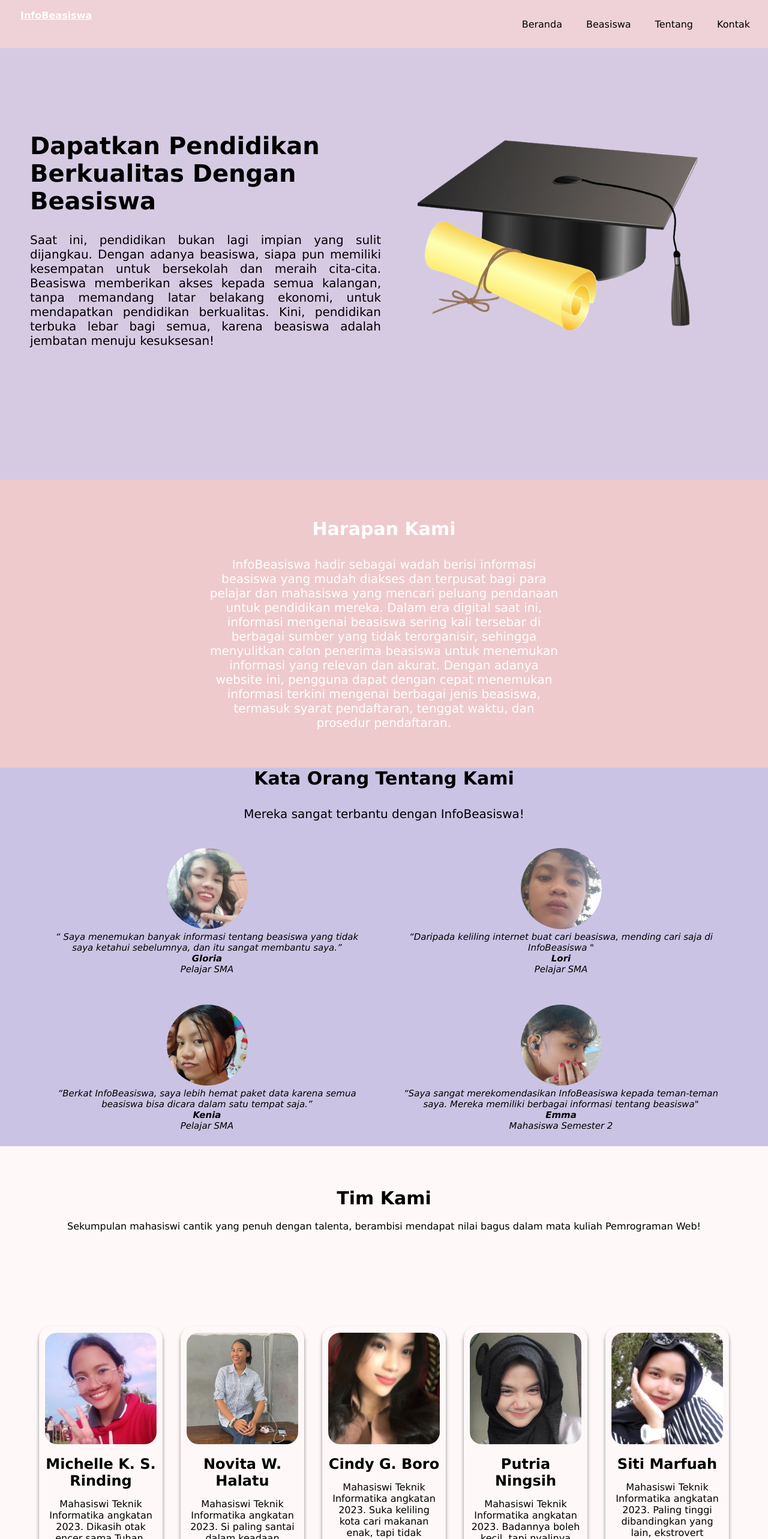
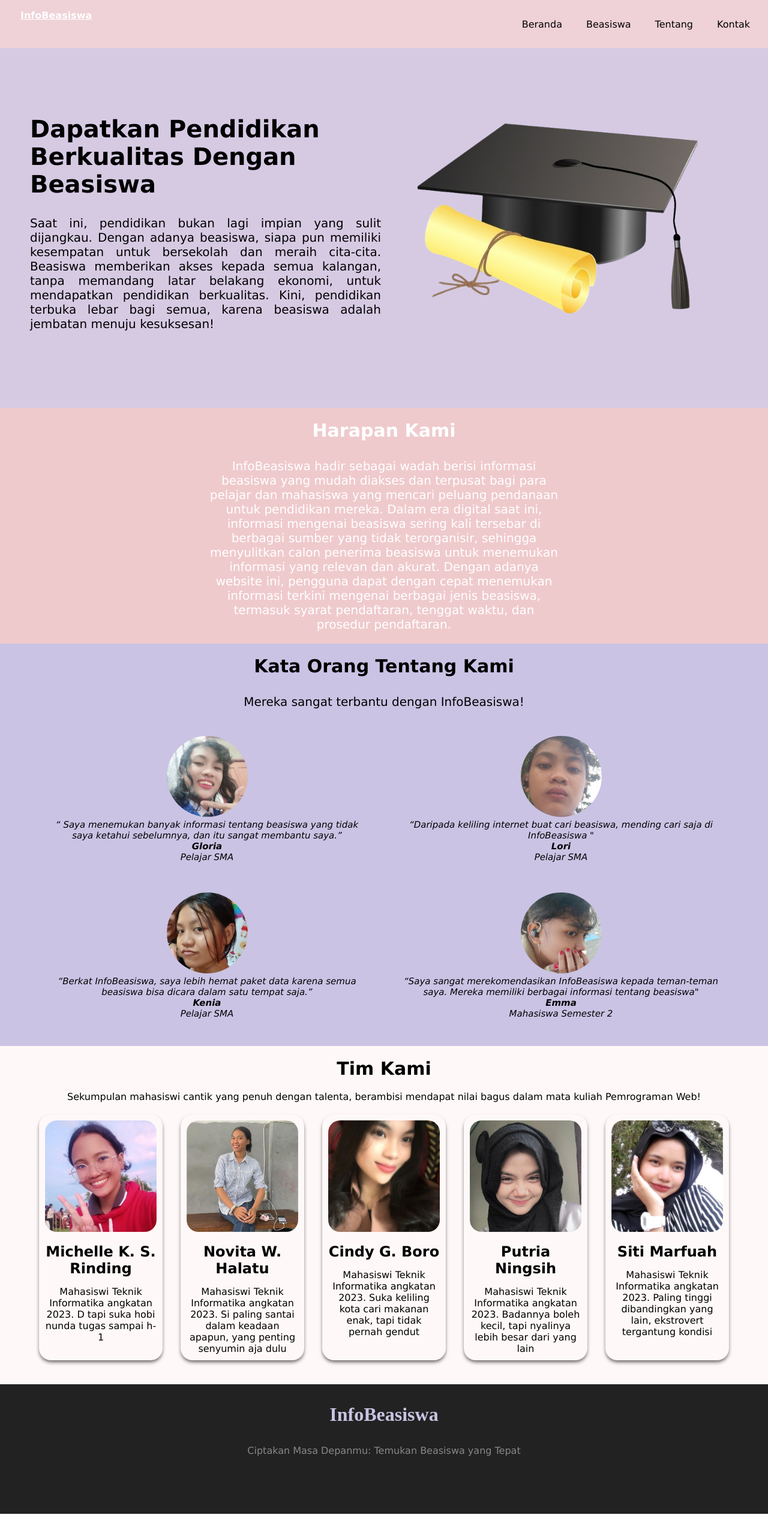
Before and after one commit to MissHyoko/uas-web, a React (Vite) app in the folder frontend/: page / in a window 1280 px wide. Shown: the top 2566 px of the page at 60% size. After the commit the page ends 2524 px from the top, so only its background shows below. Built offline with nearby package versions, Linux system fonts and the light colour scheme.

Commit message:
mod home css

```diff
--- a/frontend/Home/Home.css
+++ b/frontend/Home/Home.css
@@ -1,10 +1,11 @@
+
 header{
     position: fixed;
     top: 0;
     left: 0;
     width: 100%;
     height: 10%;
-    padding: 20px 10px;
+    padding: 10px 10px;
     background: #efd1d8;
     display: flex;
     justify-content: space-between;
@@ -36,8 +37,8 @@ header{
     background: #d6cae3;
     position: relative;
     width: 100%;
-    height: 100vh;
-    padding: 100px 50px;
+    height: 100%;
+    padding: 15% 50px 10% 50px;
     display: flex;
     justify-content: space-between;
     align-items: center;
@@ -71,8 +72,8 @@ header{
     background: #efcacc;
     position: relative;
     width: 100%;
-    height: 60vh;
-    padding: 0 50px;
+    height: 60%;
+    padding: 20px 50px;
     display: flex;
     justify-content: center;
     align-items: center;
@@ -101,7 +102,7 @@ header{
     position: relative;
     width: 100%;
     height: 80%;
-    padding: 0 50px;
+    padding: 20px 50px;
     display: grid;
     justify-content: center;
     align-items: center;
@@ -131,7 +132,7 @@ header{
 }
 
 .col {
-    flex: 1 1 45%;
+    flex: 1 1 40%;
     margin: 10px;
 }
 
@@ -146,7 +147,7 @@ header{
     align-items: center;
     display: block;
     margin-left: auto;
-     margin-right: auto;
+    margin-right: auto;
 }
 
 .client-photo img{
@@ -164,8 +165,8 @@ header{
     background: #fef9f8;
     position: relative;
     width: 100%;
-    height: 100vh;
-    padding: 0 50px;
+    height: 100%;
+    padding: 20px 50px;
     display: grid;
     justify-content: center;
     align-items: center;
@@ -216,7 +217,7 @@ footer {
     padding: 2rem 0;
   }
   footer h1 {
-    color: #7a9c57;
+    color: #cac3e4;
     margin-bottom: 2rem;
     font-family: "Berkshire Swash", cursive;
   }
--- a/frontend/Home/Home.jsx
+++ b/frontend/Home/Home.jsx
@@ -92,7 +92,7 @@ function Home() {
         <div class="team-box">
           <img src="././images/michelle.jpg" alt="" />
           <h2>Michelle K. S. Rinding</h2>
-          <p>Mahasiswi Teknik Informatika angkatan 2023. Dikasih otak encer sama Tuhan, tapi suka hobi nunda tugas sampai h-1</p>
+          <p>Mahasiswi Teknik Informatika angkatan 2023. D tapi suka hobi nunda tugas sampai h-1</p>
         </div>
         <div class="team-box">
           <img src="././images/novi.jpg" alt="" />
```
Also changed, not shown: frontend/Beasiswa/Beasiswa.css (added), frontend/Beasiswa/Beasiswa.jsx (added).
